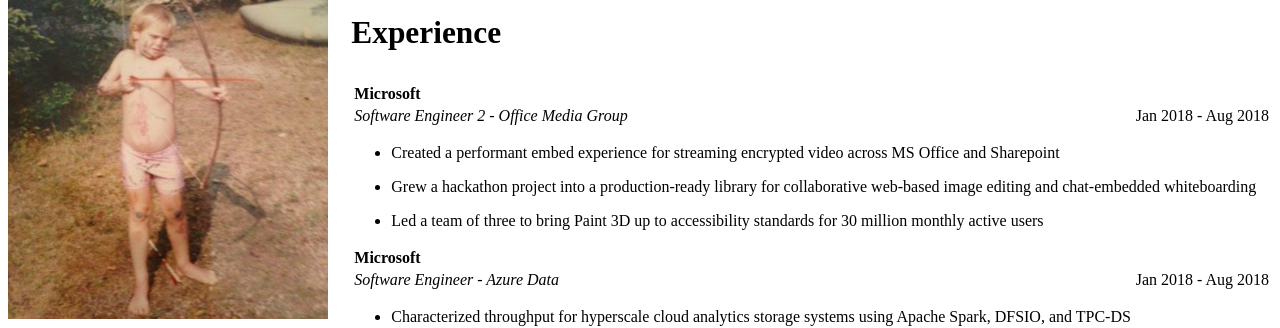
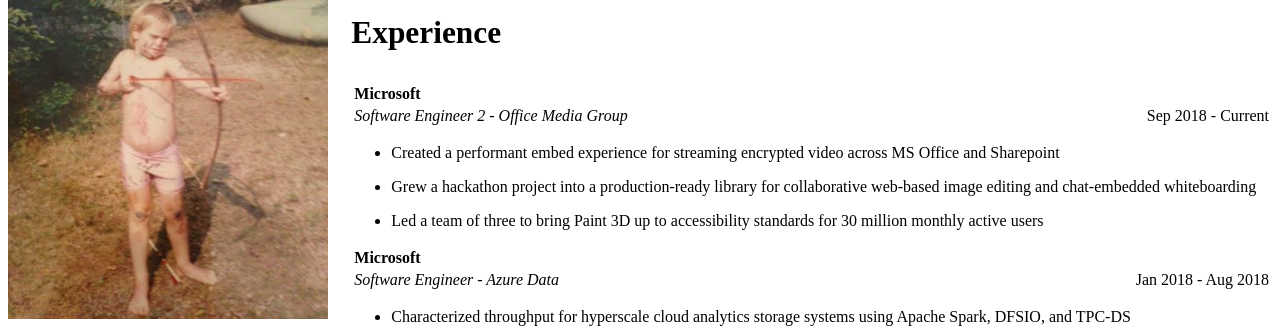
Before and after one commit to ezrasavard/ezrasavard.com, a Jekyll site: the page built from _pages/resume/index.md, in a window 1280 px wide. Shown: the part 311-639 px from the top of the page. Built offline with Jekyll 4.4.1, drawn with Linux system fonts in a browser that asks for light colours; nearby versions of some CDN libraries.

Commit message:
fix date typo

```diff
--- a/_pages/resume/index.md
+++ b/_pages/resume/index.md
@@ -10,7 +10,7 @@ Contact: <script>printEmail();</script>
 
 | Microsoft  | |
 | :--- | ---: |
-| _Software Engineer 2 - Office Media Group_ | Jan 2018 - Aug 2018 |
+| _Software Engineer 2 - Office Media Group_ | Sep 2018 - Current |
 | :--- | ---: |
 
 * Created a performant embed experience for streaming encrypted video across MS Office and Sharepoint
```
